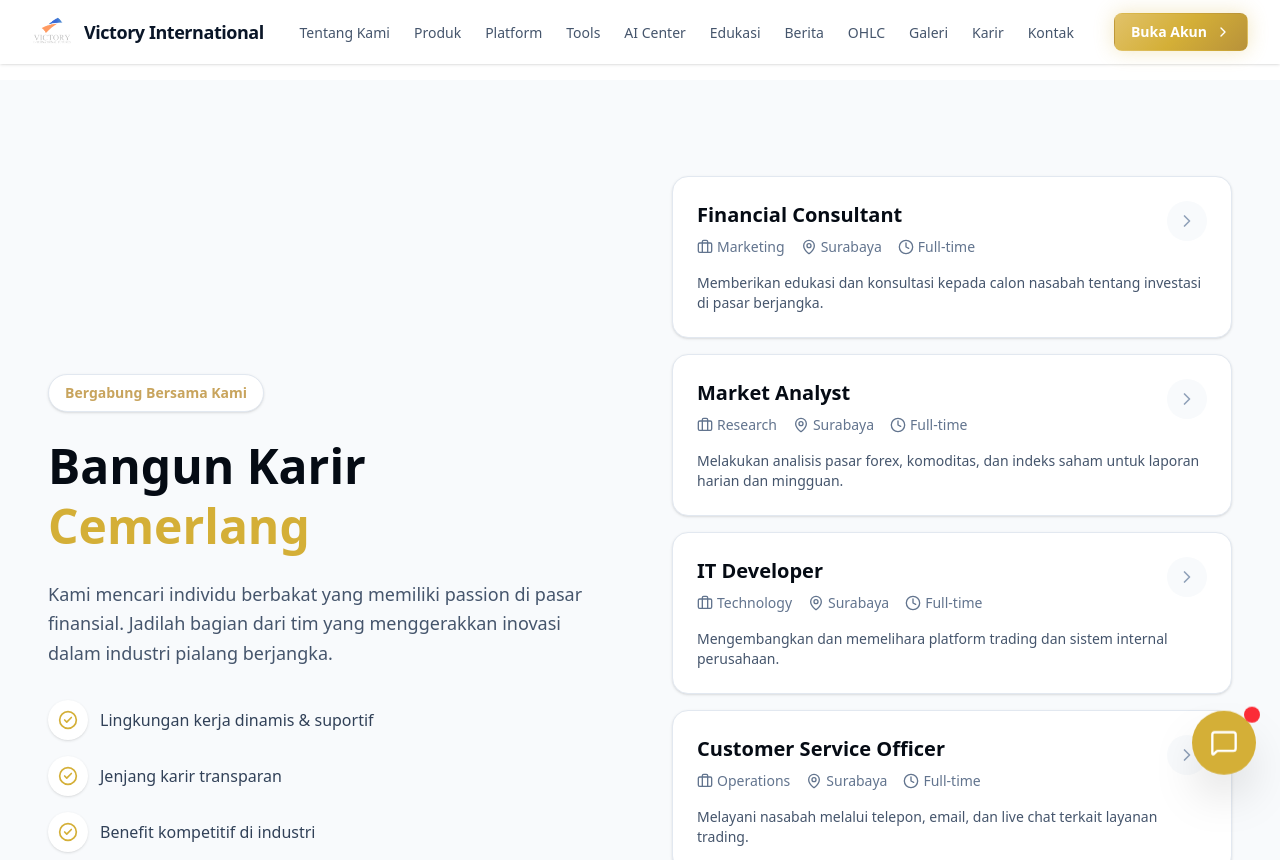
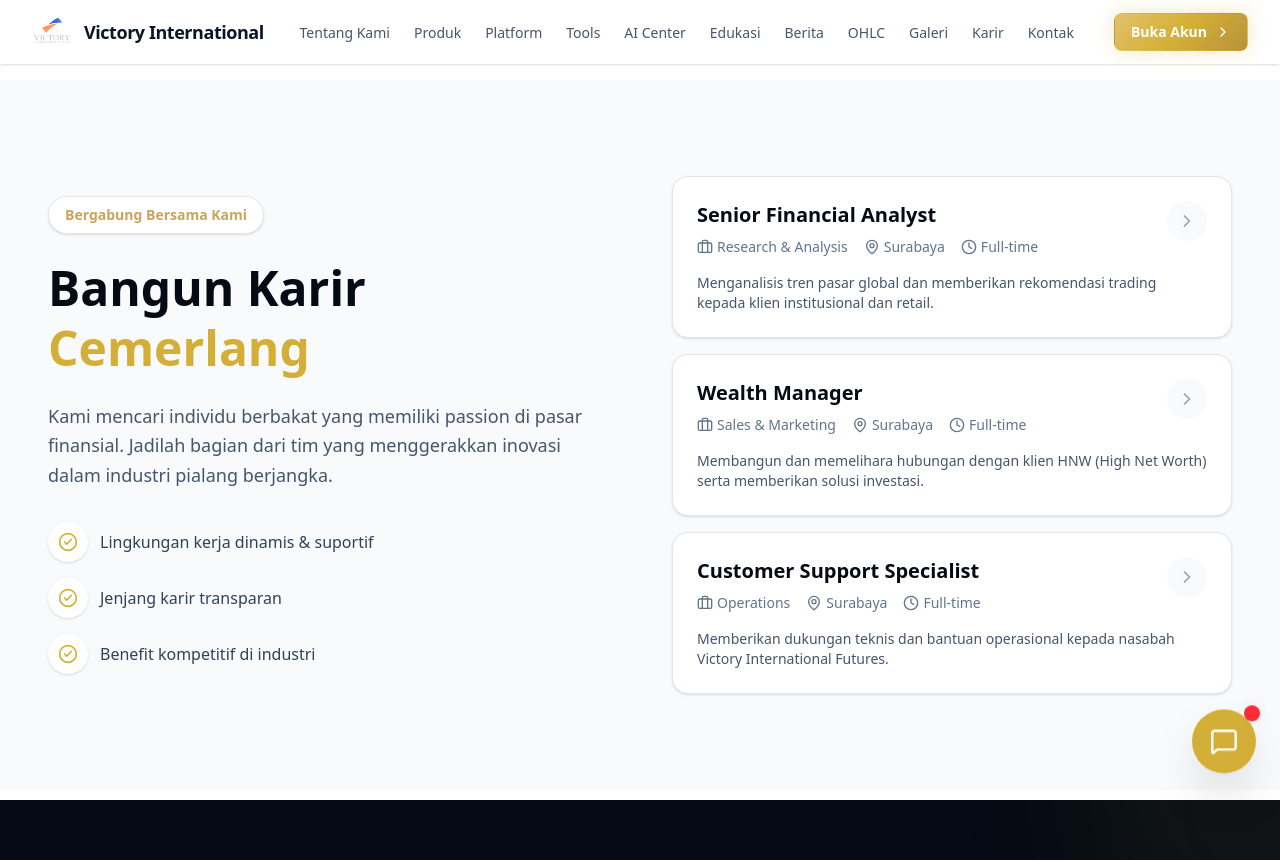
Before and after one commit to AnandaHariadi/Victory-Profile, a Next.js app: page /karir in a window 1280 px wide. Shown: the top 860 px of the page. Built offline with nearby package versions, Linux system fonts and the light colour scheme; a web font is replaced by a local one.

Commit message:
Hotfix: Add missing jobPositions data in CareerSection

```diff
--- a/src/components/sections/CareerSection.tsx
+++ b/src/components/sections/CareerSection.tsx
@@ -6,7 +6,60 @@
 import { X, MapPin, Briefcase, Clock, CheckCircle2, ChevronRight, Send } from 'lucide-react';
 import SectionWrapper from '../ui/SectionWrapper';
 import GradientButton from '../ui/GradientButton';
-import { jobPositions, JobPosition } from '@/lib/data';
+export interface JobPosition {
+  id: string;
+  title: string;
+  department: string;
+  location: string;
+  type: string;
+  description: string;
+  requirements: string[];
+}
+
+const jobPositions: JobPosition[] = [
+  {
+    id: '1',
+    title: 'Senior Financial Analyst',
+    department: 'Research & Analysis',
+    location: 'Surabaya',
+    type: 'Full-time',
+    description: 'Menganalisis tren pasar global dan memberikan rekomendasi trading kepada klien institusional dan retail.',
+    requirements: [
+      'Minimal S1 jurusan Ekonomi, Keuangan, atau terkait',
+      'Pengalaman minimal 3 tahun di industri pialang/keuangan',
+      'Memiliki sertifikasi WPPE/WMI menjadi nilai tambah',
+      'Kemampuan analisis teknikal dan fundamental yang kuat'
+    ]
+  },
+  {
+    id: '2',
+    title: 'Wealth Manager',
+    department: 'Sales & Marketing',
+    location: 'Surabaya',
+    type: 'Full-time',
+    description: 'Membangun dan memelihara hubungan dengan klien HNW (High Net Worth) serta memberikan solusi investasi.',
+    requirements: [
+      'Pengalaman sales/marketing minimal 2 tahun',
+      'Memiliki jaringan klien yang luas',
+      'Kemampuan komunikasi dan presentasi yang sangat baik',
+      'Berorientasi pada target'
+    ]
+  },
+  {
+    id: '3',
+    title: 'Customer Support Specialist',
+    department: 'Operations',
+    location: 'Surabaya',
+    type: 'Full-time',
+    description: 'Memberikan dukungan teknis dan bantuan operasional kepada nasabah Victory International Futures.',
+    requirements: [
+      'Pendidikan minimal D3 semua jurusan',
+      'Bersedia bekerja dalam sistem shift',
+      'Kemampuan problem solving yang baik',
+      'Familiar dengan platform MetaTrader'
+    ]
+  }
+];
 
 export default function CareerSection() {
   const [selectedJob, setSelectedJob] = useState<JobPosition | null>(null);
```
